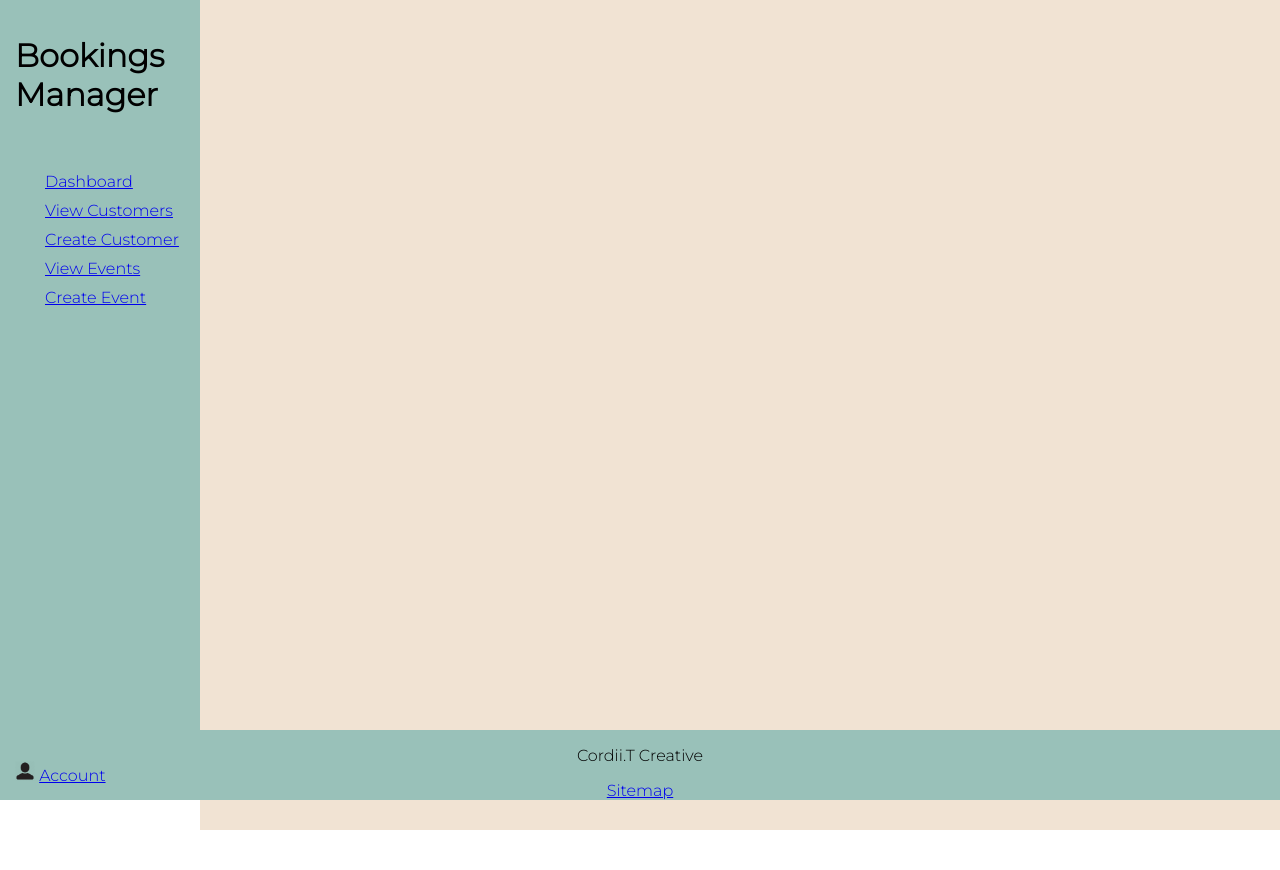
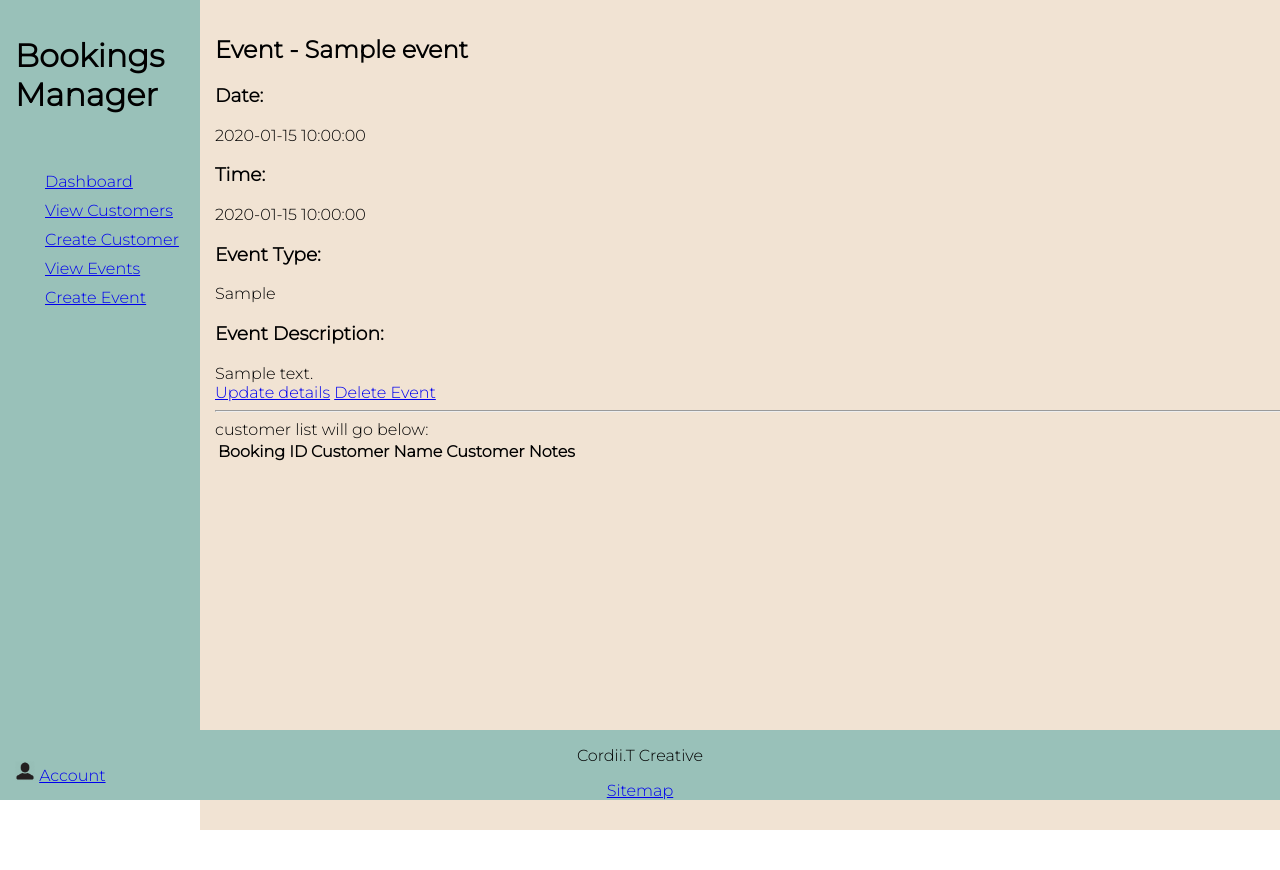
Before and after one commit to CordiiT14/Bookings_Manager, a Flask app: page /events/1 in a window 1280 px wide; the page is wider, and only the part inside the window is pictured. Shown: the top 870 px of that part. Run offline with Flask 2, Linux system fonts and the light colour scheme; a database or web service that is not in the repository returns one stand-in record (values such as "Sample title"); lists and menus that the app fills with data are empty; some libraries are stand-ins or nearby versions.

Commit message:
Added events view for event details page

```diff
--- a/controllers/event_controller.py
+++ b/controllers/event_controller.py
@@ -12,7 +12,7 @@ def view_all_events():
 
 @events_blueprint.route('/events/new')
 def new_events():
-    pass
+    return render_template('/events/new.html', title = 'Add Event')
 
 @events_blueprint.route('/events/<id>')
 def view_event_details(id):
--- a/templates/customers/view.html
+++ b/templates/customers/view.html
@@ -31,6 +31,7 @@ list of bookings for customer will be added below
                 <th></th>
                 <td></td>
                 <td></td>
+                <td></td>
                 <td><a href="/event/event.id ">View Event</a></td>
             </tr>
 
--- /dev/null
+++ b/templates/events/new.html
@@ -0,0 +1 @@
+{% extends 'base.html'%}
--- a/templates/events/view.html
+++ b/templates/events/view.html
@@ -1,4 +1,36 @@
 {% extends 'base.html' %}
 {% block content %}
-
+<div>
+    <h2>Event - {{event.event_title}}</h2>
+    <h3>Date:</h3>
+    {{event.date}}
+    <h3>Time:</h3>
+    {{event.time}}
+    <h3>Event Type:</h3>
+    {{event.event_type}}
+    <h3>Event Description:</h3>
+    {{event.description}}
+</div>
+<a class="button" href="/events/{{event.id}}/edit">Update details</a>
+<a class="button" href="/events/{{event.id}}/delete">Delete Event</a>
+<hr>
+<div>
+    customer list will go below:
+    <table>
+        <thead>
+            <tr>
+                <th>Booking ID</th>
+                <th>Customer Name</th>
+                <th>Customer Notes</th>
+            </tr>
+        </thead>
+        <tbody>
+            <tr>
+                <th></th>
+                <td></td>
+                <td></td>
+            </tr>
+        </tbody>
+    </table>
+</div>
 {% endblock %}
```
